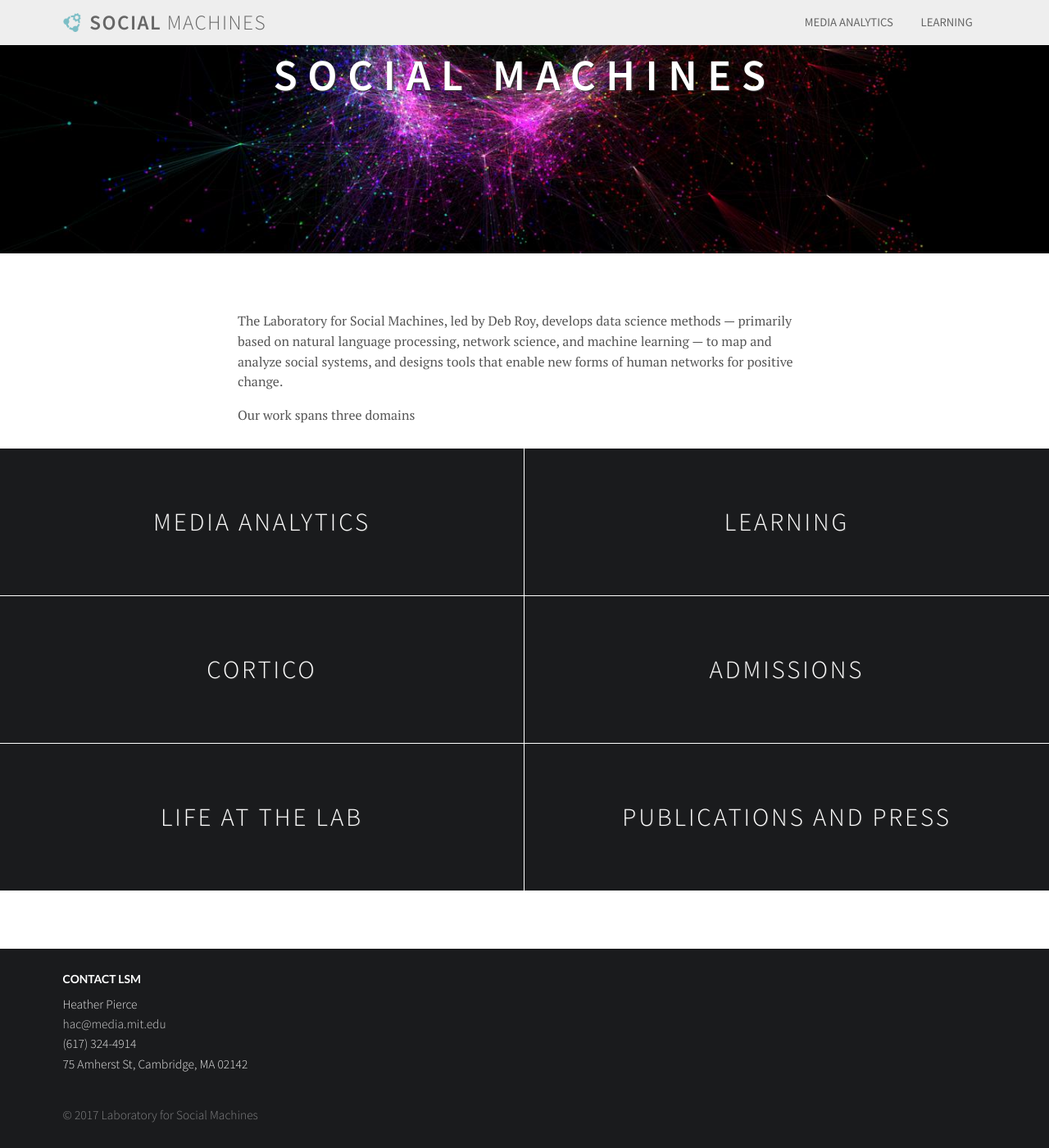
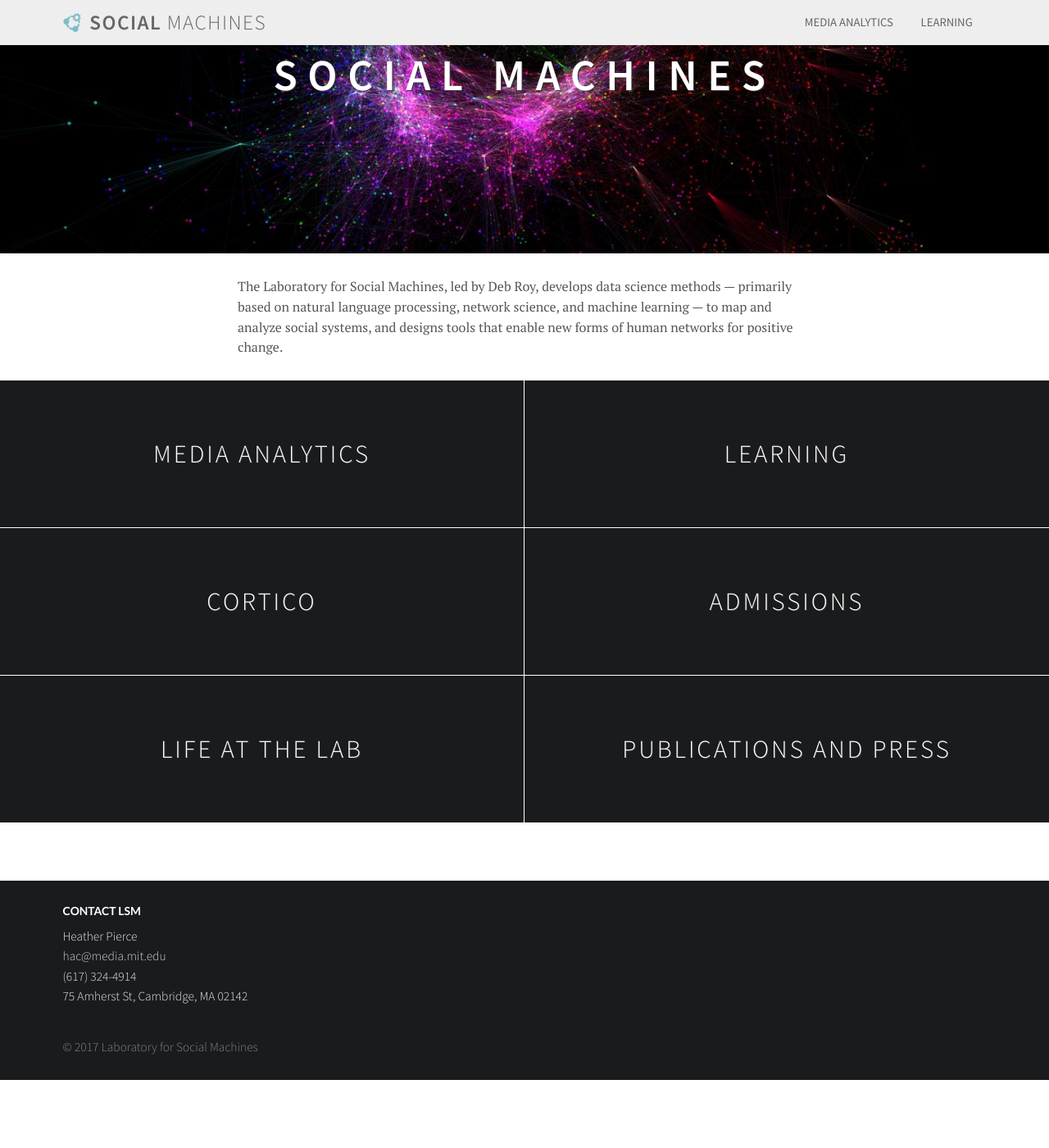
Before and after one commit to mit-ccc/social-machines.github.io, a Jekyll site: the page built from index.html, in a window 1280 px wide and 1400 px high, scrolled down 247 px. Shown: the whole window at 82% size. Built offline with Jekyll 4.4.1, drawn with Linux system fonts in a browser that asks for light colours; nearby versions of some CDN libraries; a script that is not in the unit is left out; the list of posts is cut into pages by our own code; after the commit the page ends 1564 px from its top, so only the background shows below that.

Commit message:
Adjust styling around main copy

```diff
--- a/css/main.scss
+++ b/css/main.scss
@@ -134,7 +134,7 @@
   padding: 0 0 2rem;
 
   > .ui.container {
-    padding-top: 2rem;
+    margin-top: 2rem;
   }
 }
 
@@ -313,7 +313,7 @@
   background-color: #eee;
   width: 100%;
   height: 500px;
-  margin-bottom: 3rem;
+  margin-bottom: 2rem;
   background-size: cover;
   background-position: center;
 }
--- a/index.html
+++ b/index.html
@@ -31,10 +31,6 @@
   <p>
     The Laboratory for Social Machines, led by Deb Roy, develops data science methods — primarily based on natural language processing, network science, and machine learning — to map and analyze social systems, and designs tools that enable new forms of human networks for positive change.
   </p>
-
-  <p>
-    Our work spans three domains
-  </p>
 </div>
 <div class="box-container">
 {% include boxes.html boxes=page.boxes columns="two" %}
```
